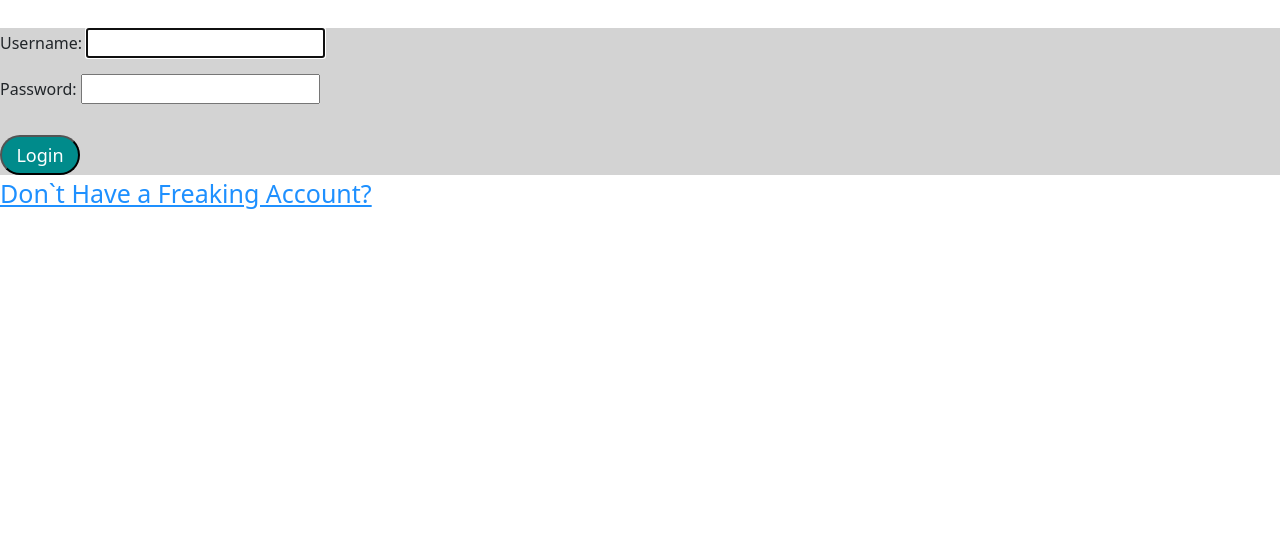
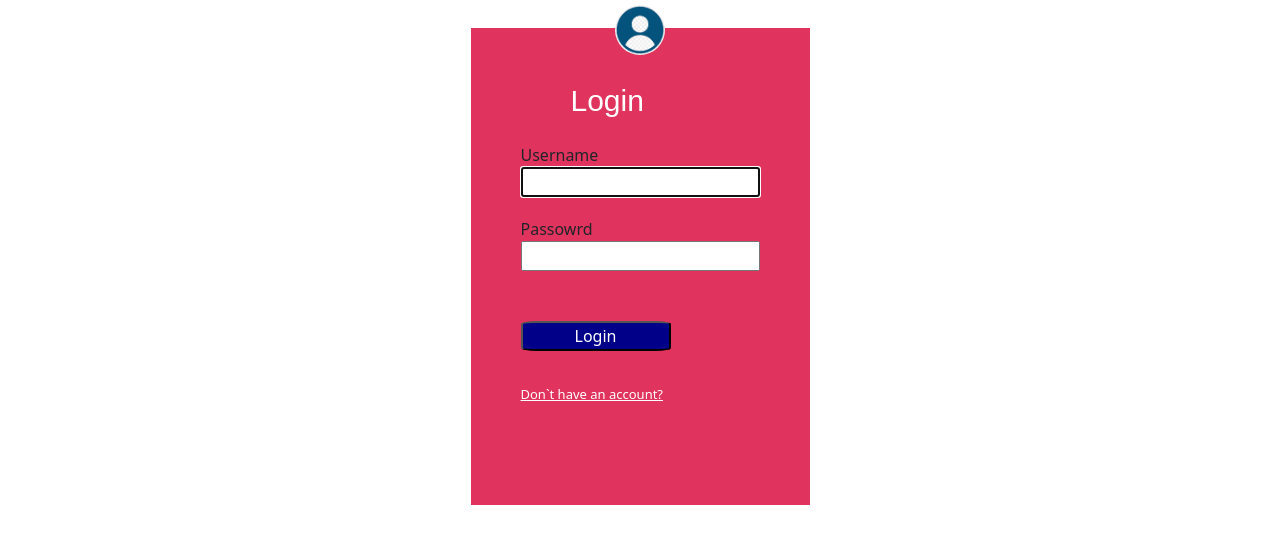
Before and after one commit to RanaSalmanHassan/Class-Manager, a Django app: page /loginapp/Login in a window 1280 px wide. Shown: the part 56-600 px from the top of the page. Run offline with Django 4.2, Linux system fonts and the light colour scheme.

Commit message:
Styled Login.html and changed database to dbsqlite

```diff
--- a/portfolio/LOGIN_APP/forms.py
+++ b/portfolio/LOGIN_APP/forms.py
@@ -12,7 +12,6 @@ class SignUpForm(UserCreationForm):
 
 class LoginForm(AuthenticationForm):
     captcha = CaptchaField()
-
 
 class Teacher_Profile_Form(forms.ModelForm):
     class Meta:
--- a/portfolio/templates/loginapp/login.html
+++ b/portfolio/templates/loginapp/login.html
@@ -1,46 +1,105 @@
 {% extends 'base.html' %}
+
 {% block titleblock %}
-Login
+Login Page
 {% endblock titleblock %}
 
 {% block bodyblock %}
 <style>
-    .login {
-        background-color: darkcyan;
-        color: white;
-        margin-top: 15px;
-        width: 80px;
-        height: 40px;
-        transition: opacity 0.4s;
-        border-radius: 40px;
-        font-size: large;
+    .main-div {
+        display: flex;
+        flex-direction: column;
+        justify-content: center;
+        align-items: center;
+        position: relative;
+    }
+    .img-div{
+        position: absolute;
+        top: -23px;
+    }
+    .img {
+        width: 50px;
+        border-radius: 50%;
     }
 
-    .login:hover {
-        opacity: 0.3;
+    .rest-div {
+        background-color: rgb(224, 51, 94);
     }
 
-    .loginform {
-        background-color: lightgray;
+    .login-title {
+        font-family: Arial, Helvetica, sans-serif;
+        color: white;
+        font-size: 30px;
+        margin-left: 100px;
+        margin-right: 50px;
+        margin-top: 50px;
+
+    }
+
+    .username-field,
+    .password-field {
+        margin-top: 20px;
+        margin-left: 50px;
+        margin-right: 50px;
+    }
+
+    .login-button {
+        width: 150px;
+        margin-left: 50px;
+        margin-right: 50px;
+        margin-top: 50px;
+        background-color: rgb(0, 0, 136);
+        color: white;
+        border-radius: 10%;
     }
 
     .signup-link {
-        color: dodgerblue;
-        font-size: 25px;
+        font-size: 13px;
+        color: white;
+    }
+
+    .signup-div-link {
+        margin-left: 50px;
+        margin-right: 50px;
+        margin-top: 30px;
+        margin-bottom: 100px;
     }
 </style>
-</head>
 
-<body>
-    <div class="loginform">
-        <form method="post">
-            {%csrf_token%}
-            {{form.as_p}}
-            <button class="login">Login</button>
-        </form>
+<div class="main-div">
+    <div class="img-div">
+        <img src="/media/student_profile/user.png" class="img">
+    </div>
 
+    <div class="rest-div">
+        <div class="login-title">
+            Login
+        </div>
+        <div class="username-field">
+            <div class="username">
+                Username
+            </div>
+            <div class="enter-username">
+                <p>{{form.username}}</p>
+            </div>
+        </div>
+
+        <div class="password-field">
+            <div class="password">
+                Passowrd
+            </div>
+            <div class="enter-password">
+                {{form.password}}
+            </div>
+        </div>
+
+        <div class="button-div">
+            <button type="submit" class="login-button">Login</button>
+        </div>
+
+        <div class="signup-div-link">
+            <a href="{%url 'loginapp:SignUp'%}" class="signup-link">Don`t have an account?</a>
+        </div>
     </div>
-</body>
-
-<a href="{%url 'loginapp:SignUp'%}" class="signup-link">Don`t Have a Freaking Account?</a>
+</div>
 {% endblock bodyblock %}
```
Also changed, not shown: portfolio/portfolio/settings.py (+2 -6 lines), portfolio/db.sqlite3, portfolio/media/extra_pics/classroom.jpeg (added).
